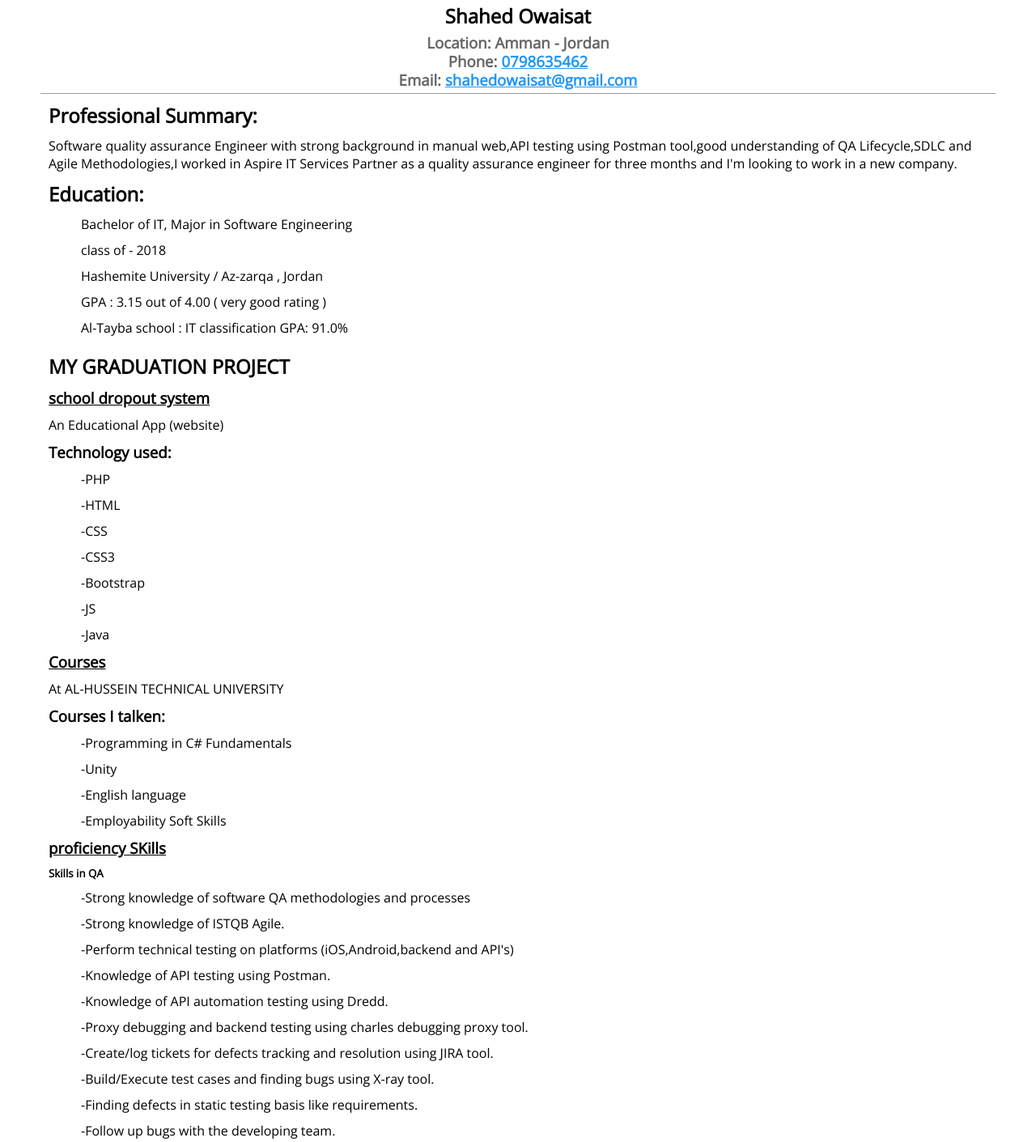
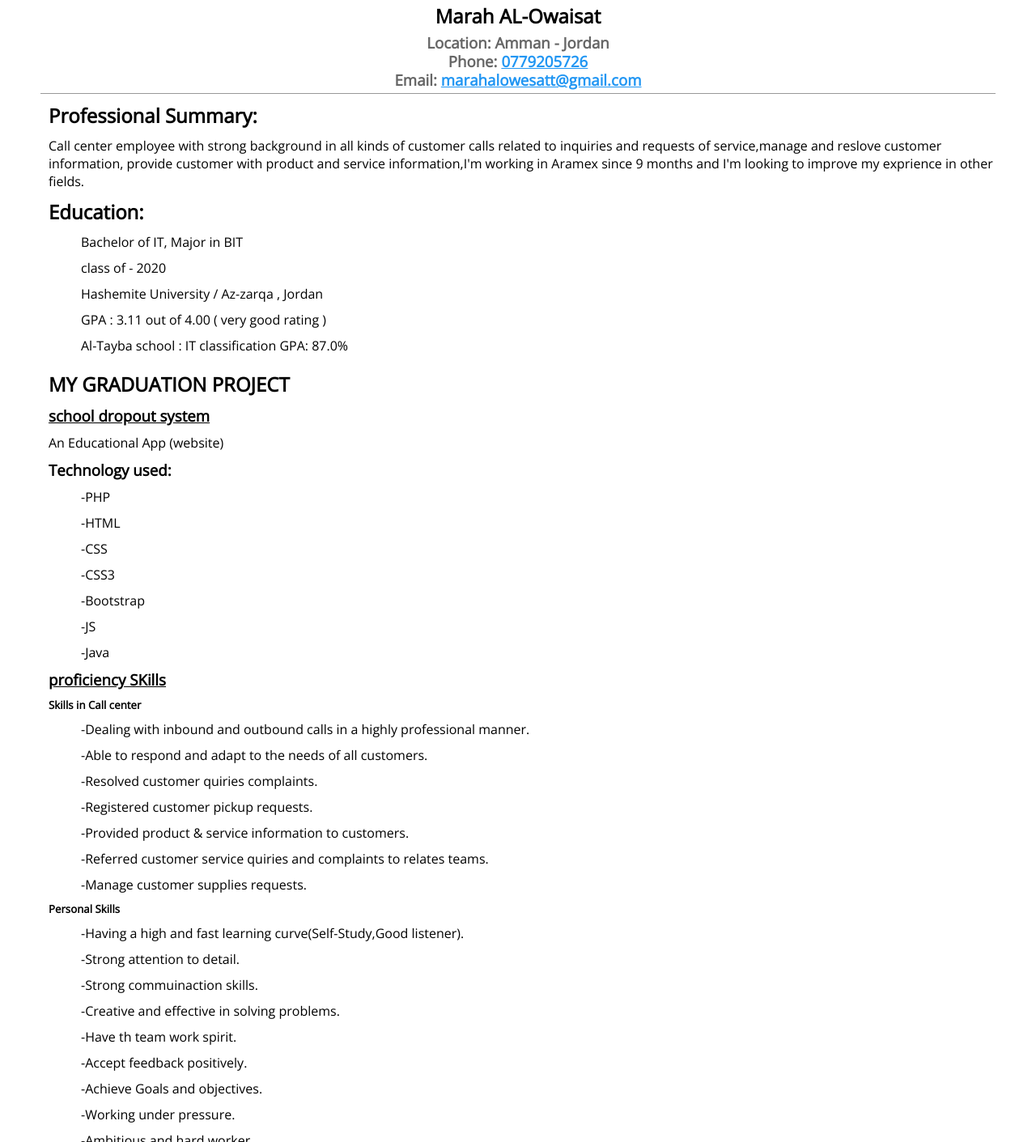
Before and after one commit to ShahedOwaisat/My-CV-Pages, a plain HTML site: page index.html in a window 1280 px wide. Shown: the part 17-1428 px from the top of the page at 81% size. Drawn offline with nearby package versions, Linux system fonts and the light colour scheme.

Commit message:
Update index.html

```diff
--- a/index.html
+++ b/index.html
@@ -67,19 +67,19 @@
         margin-bottom: 10px;
       }
     </style>
-    <title>Shahed Owaisat</title>
+    <title>Marah AL-Owaisat</title>
   </head>
   <body>
     <div class="header">
-      <h2>Shahed Owaisat</h2>
+      <h2>Marah AL-Owaisat</h2>
       <h3>Location: Amman - Jordan </h3>
-      <h3>Phone: <a href="tel:0798635462">0798635462</a>
+      <h3>Phone: <a href="tel:0779205726">0779205726</a>
 
       </h3>
       <h3>
         Email:
         <a href="mailto:shahedowaisat@gmail.com"
-          >shahedowaisat@gmail.com</a
+          >marahalowesatt@gmail.com</a
         >
       </h3>
 
@@ -88,27 +88,27 @@
     <div class="content">
       <h2>Professional Summary:</h2>
       <p>
-        Software quality assurance Engineer with strong background in manual web,API testing using Postman tool,good understanding of QA Lifecycle,SDLC
-        and Agile Methodologies,I worked in Aspire IT Services Partner as a quality assurance engineer for three months and I'm looking to work in a new company.
+        Call center employee with strong background in all kinds of customer calls related to inquiries and requests of service,manage and reslove customer information,
+        provide customer with product and service information,I'm working in Aramex since 9 months and I'm looking to improve my exprience in other fields.
        </p>
       <h2>Education:</h2>
       <div>
         <ul class="list">
           <li>
-           Bachelor of IT, Major in Software Engineering
+           Bachelor of IT, Major in BIT
           </li>
           <li>
-           class of - 2018
+           class of - 2020
           </li>
 
           <li>
              Hashemite University / Az-zarqa , Jordan
          </li>
           <li>
-            GPA : 3.15 out of 4.00 ( very good rating )
+            GPA : 3.11 out of 4.00 ( very good rating )
           </li>
           <li>
-           Al-Tayba school  : IT classification GPA: 91.0%
+           Al-Tayba school  : IT classification GPA: 87.0%
           </li>
         </ul>
       </div>
@@ -130,41 +130,24 @@
       </ul>
 
 
-      <h3 class="courses">Courses</h3>
-      <p>
-       At AL-HUSSEIN TECHNICAL UNIVERSITY
-      </p>
-      <h3>Courses I talken:</h3>
-      <ul class="list">
-        <li>-Programming in C# Fundamentals </li>
-        <li>-Unity</li>
-        <li>-English language</li>
-        <li>-Employability Soft Skills</li>
-      </ul>
+
 
       <h3 class="work">proficiency SKills</h3>
-      <h5>Skills in QA</h5>
+      <h5>Skills in Call center</h5>
       <ul class="list">
 
-        <li>-Strong knowledge of software QA methodologies and processes</li>
-        <li>-Strong knowledge of ISTQB Agile.</li>
-        <li>-Perform technical testing on platforms (iOS,Android,backend and API's)</li>
-        <li>-Knowledge of API testing using Postman.</li>
-        <li>-Knowledge of API automation testing using Dredd.</li>
-        <li>-Proxy debugging and backend testing using charles debugging proxy tool.</li>
-        <li>-Create/log tickets for defects tracking and resolution using JIRA tool.</li>
-        <li>-Build/Execute test cases and finding bugs using X-ray tool.</li>
-        <li>-Finding  defects in static testing basis like requirements.</li>
-        <li>-Follow up bugs with the developing team.</li>
-        <li>-knowledge of SQL.</li>
-        <li>-Read and understand business documents.</li>
-        <li>-Schedule and facilitate virtual and face to face meetings using zoom,microsoft teams.</li>
+        <li>-Dealing with inbound and outbound calls in a highly professional manner.</li>
+        <li>-Able to respond and adapt to the needs of all customers.</li>
+        <li>-Resolved customer quiries complaints.</li>
+        <li>-Registered customer pickup requests.</li>
+        <li>-Provided product & service information to customers.</li>
+        <li>-Referred customer service quiries and complaints to relates teams.</li>
+        <li>-Manage customer supplies requests.</li>
       </ul>
       <h5>Personal Skills</h5>
       <ul class="list">
         <li>-Having a high and fast learning curve(Self-Study,Good listener).</li>
         <li>-Strong attention to detail.</li>
-        <li>-Strong analytical skills.</li>
         <li>-Strong commuinaction skills.</li>
         <li>-Creative and effective in solving problems.</li>
         <li>-Have th team work spirit.</li>
```
